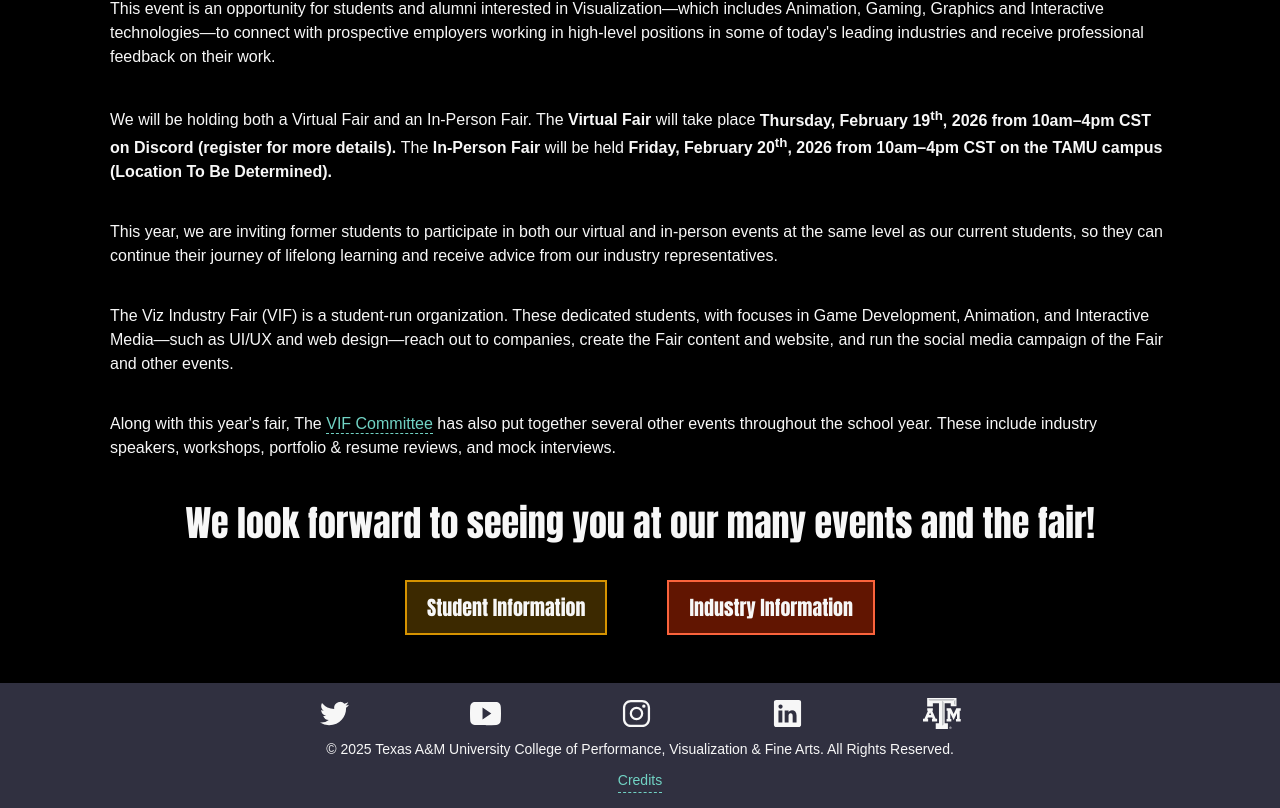
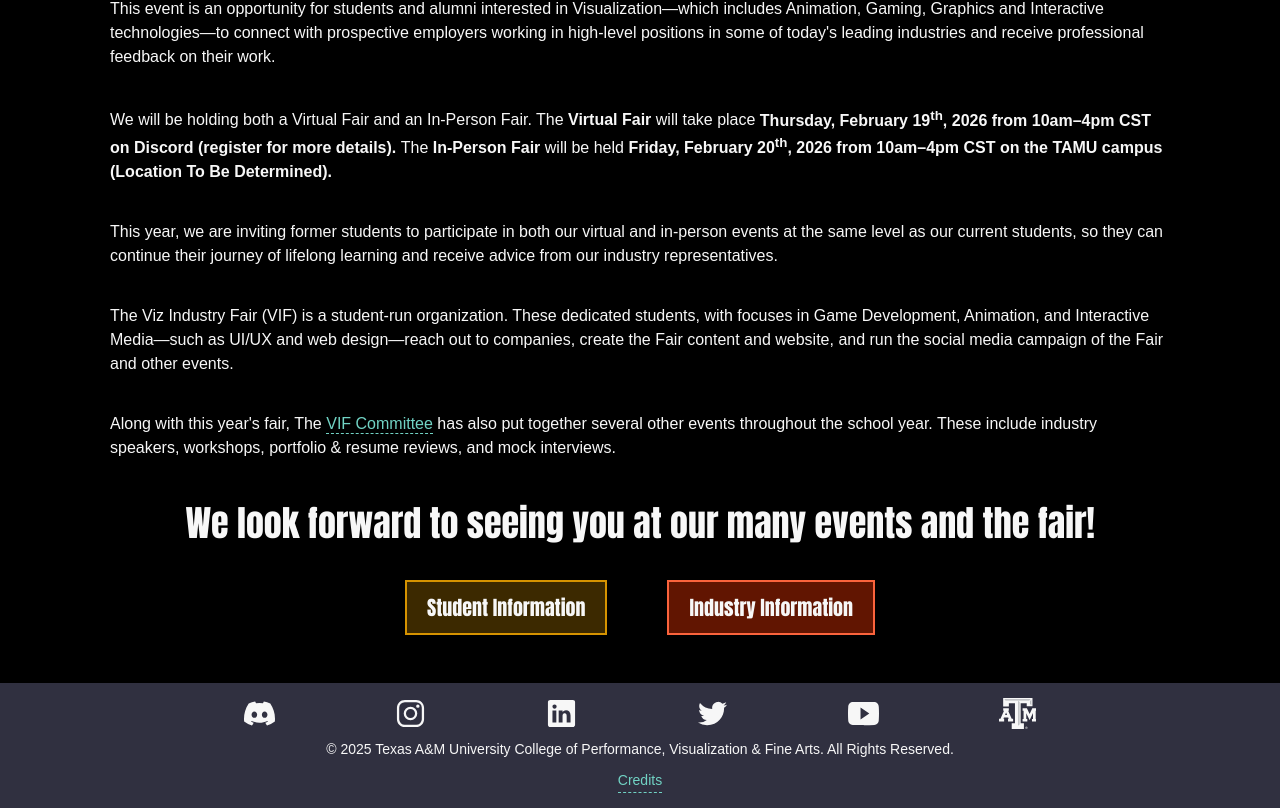
Before and after one commit to NkemdiAnyiam/VIF-2025-2026-Site, a React (Create React App) app: page / in a window 1280 px wide. Shown: the part 1227-2035 px from the top of the page. Built offline with nearby package versions, Linux system fonts and the light colour scheme; a web font is replaced by a local one.

Commit message:
Add Discord link to footer

```diff
--- a/src/components/Footer/Footer.tsx
+++ b/src/components/Footer/Footer.tsx
@@ -1,19 +1,15 @@
 import React from 'react';
 
 import { FooterLink } from './FooterLink/FooterLink';
-import { LogoInstagram, LogoLinkedin, LogoTwitter, LogoYoutube, TamuLogoWhite } from '../iconComponents';
+import { LogoInstagram, LogoLinkedin, LogoTwitter, LogoYoutube, TamuLogoWhite, LogoDiscord } from '../iconComponents';
 import { Link } from 'react-router-dom';
 
 export function Footer(): JSX.Element {
   return (
     <footer className="footer">
       <ul className="footer__links">
-        <FooterLink href="https://twitter.com/tamuviz?t=GzuSJdHsO5U7NpkGwtHXBA&s=09" ariaLabel={`Visit Twitter`}>
-          <LogoTwitter className="footer__icon footer__icon--twitter" />
-        </FooterLink>
-
-        <FooterLink href="https://youtube.com/c/TexasAMDepartmentofVisualization" ariaLabel={`Visit YouTube`}>
-          <LogoYoutube className="footer__icon footer__icon--youtube" />
+        <FooterLink href="https://discord.gg/F4xU3sG3" ariaLabel={`Visit Discord`}>
+          <LogoDiscord className="footer__icon footer__icon--discord"></LogoDiscord>
         </FooterLink>
 
         <FooterLink href="https://instagram.com/tamu_vizindustryfair?utm_medium=copy_link" ariaLabel={`Visit Instagram`}>
@@ -22,6 +18,14 @@ export function Footer(): JSX.Element {
 
         <FooterLink href="https://www.linkedin.com/company/texas-a-m-visualization-industry-fair" ariaLabel={`Visit LinkedIn`}>
           <LogoLinkedin className="footer__icon footer__icon--linkedin" />
+        </FooterLink>
+
+        <FooterLink href="https://twitter.com/tamuviz?t=GzuSJdHsO5U7NpkGwtHXBA&s=09" ariaLabel={`Visit Twitter`}>
+          <LogoTwitter className="footer__icon footer__icon--twitter" />
+        </FooterLink>
+
+        <FooterLink href="https://youtube.com/c/TexasAMDepartmentofVisualization" ariaLabel={`Visit YouTube`}>
+          <LogoYoutube className="footer__icon footer__icon--youtube" />
         </FooterLink>
 
         <FooterLink href="https://pvfa.tamu.edu/" ariaLabel={`Visit PVFA site`}>
--- /dev/null
+++ b/src/components/iconComponents/LogoDiscord.tsx
@@ -0,0 +1,15 @@
+import * as React from "react";
+import type { SVGProps } from "react";
+const SvgDiscordIcon = (props: SVGProps<SVGSVGElement>): JSX.Element => (
+  <svg
+    xmlns="http://www.w3.org/2000/svg"
+    preserveAspectRatio="xMidYMid"
+    viewBox="0 -28.5 256 256"
+    {...props}
+  >
+    <path
+      d="M216.856 16.597A208.5 208.5 0 0 0 164.042 0c-2.275 4.113-4.933 9.645-6.766 14.046q-29.538-4.442-58.533 0c-1.832-4.4-4.55-9.933-6.846-14.046a207.8 207.8 0 0 0-52.855 16.638C5.618 67.147-3.443 116.4 1.087 164.956c22.169 16.555 43.653 26.612 64.775 33.193A161 161 0 0 0 79.735 175.3a136.4 136.4 0 0 1-21.846-10.632 109 109 0 0 0 5.356-4.237c42.122 19.702 87.89 19.702 129.51 0a132 132 0 0 0 5.355 4.237 136 136 0 0 1-21.886 10.653c4.006 8.02 8.638 15.67 13.873 22.848 21.142-6.58 42.646-16.637 64.815-33.213 5.316-56.288-9.08-105.09-38.056-148.36M85.474 135.095c-12.645 0-23.015-11.805-23.015-26.18s10.149-26.2 23.015-26.2 23.236 11.804 23.015 26.2c.02 14.375-10.148 26.18-23.015 26.18m85.051 0c-12.645 0-23.014-11.805-23.014-26.18s10.148-26.2 23.014-26.2c12.867 0 23.236 11.804 23.015 26.2 0 14.375-10.148 26.18-23.015 26.18"
+    />
+  </svg>
+);
+export default SvgDiscordIcon;
--- a/src/components/iconComponents/index.ts
+++ b/src/components/iconComponents/index.ts
@@ -10,3 +10,4 @@ export { default as VifLogoMark } from "./VifLogoMark";
 export { default as VifLogoWide } from "./VifLogoWide";
 export { default as XSign } from "./XSign";
 export { default as PvfaLogoWhite } from "./PvfaLogoWhite";
+export { default as LogoDiscord } from "./LogoDiscord";
--- a/src/sass/layout/_footer.scss
+++ b/src/sass/layout/_footer.scss
@@ -45,6 +45,10 @@
     &--tamu {
       @include icon-solid(#d6d3c4);
     }
+
+    &--discord {
+      @include icon-solid(#5865F2);
+    }
   }
 
   &__copyright,
```
